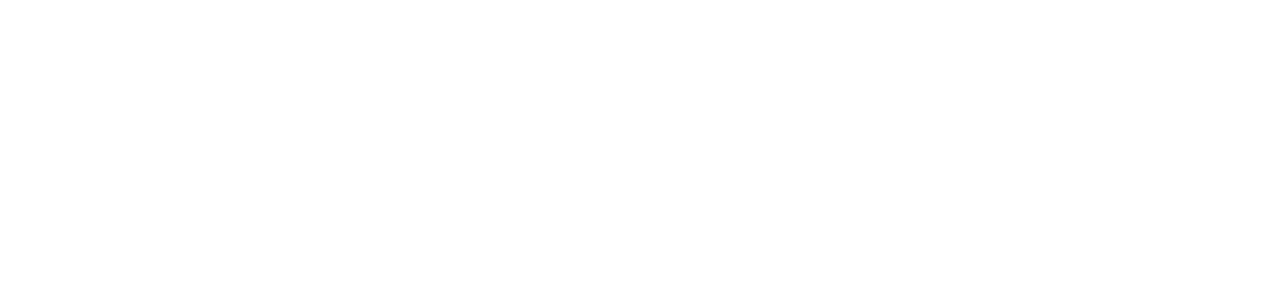
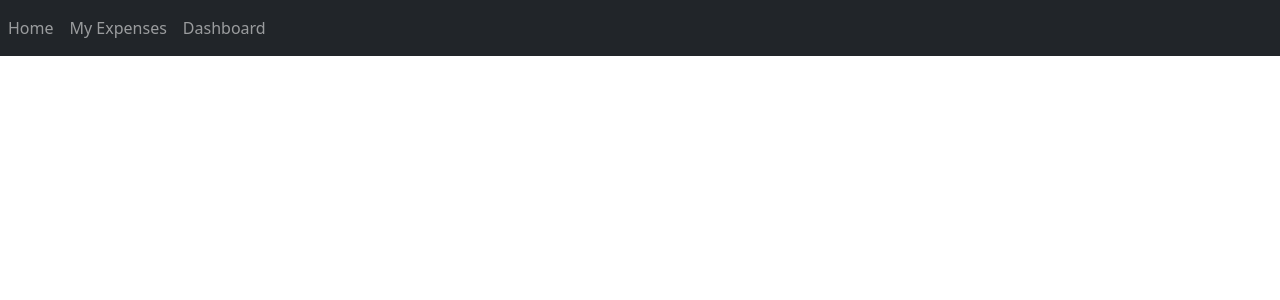
Before and after one commit to joaolopes88/angular-project-training-starter, an Angular app: page /editexpenses in a window 1280 px wide. Before the commit this address led to /. Shown: the top 300 px of the page. Built offline with nearby package versions, Linux system fonts and the light colour scheme.

Commit message:
+editexpenses (por remover depois apparently)

```diff
--- a/src/app/app.routes.ts
+++ b/src/app/app.routes.ts
@@ -3,11 +3,12 @@ import { AddexpenseComponent } from './addexpense/addexpense.component';
 import { MyexpensesComponent } from './myexpenses/myexpenses.component';
 import { HomeComponent } from './home/home.component';
 import { DashboardComponent } from './dashboard/dashboard.component';
+import { EditexpensesComponent } from './editexpenses/editexpenses.component';
 
 export const routes: Routes = [
     {path:"addexpense", component: AddexpenseComponent},
     {path: "", component: HomeComponent},
     {path: "myexpenses", component: MyexpensesComponent},
-    {path: "dashboard", component: DashboardComponent}
-
+    {path: "dashboard", component: DashboardComponent},
+    {path: "editexpenses", component: EditexpensesComponent}
 ];
--- a/src/app/editexpenses/editexpenses.component.html
+++ b/src/app/editexpenses/editexpenses.component.html
@@ -0,0 +1 @@
+<app-navbar></app-navbar>
--- a/src/app/editexpenses/editexpenses.component.ts
+++ b/src/app/editexpenses/editexpenses.component.ts
@@ -1,8 +1,10 @@
 import { Component } from '@angular/core';
+import { RouterModule } from '@angular/router';
+import { NavbarComponent } from '../navbar/navbar.component';
 
 @Component({
   selector: 'app-editexpenses',
-  imports: [],
+  imports: [RouterModule, NavbarComponent],
   templateUrl: './editexpenses.component.html',
   styleUrl: './editexpenses.component.css'
 })
--- a/src/app/myexpenses/myexpenses.component.html
+++ b/src/app/myexpenses/myexpenses.component.html
@@ -33,10 +33,10 @@
         <td>{{ expense.name }}</td>
         <td>{{ expense.category }}</td>
         <td>{{ expense.price }}€</td>
-        <!--<td>
-          <button (click)="editExpense(expense)">Edit</button>
-          <button (click)="deleteExpense(expense)">Delete</button>
-        </td> -->
+        <td>
+          <button routerLink="/editexpenses">Edit</button>
+          <!-- <button (click)="deleteExpense(expense)">Delete</button> -->
+        </td>
       </tr>
     </tbody>
     <tfoot>
```
